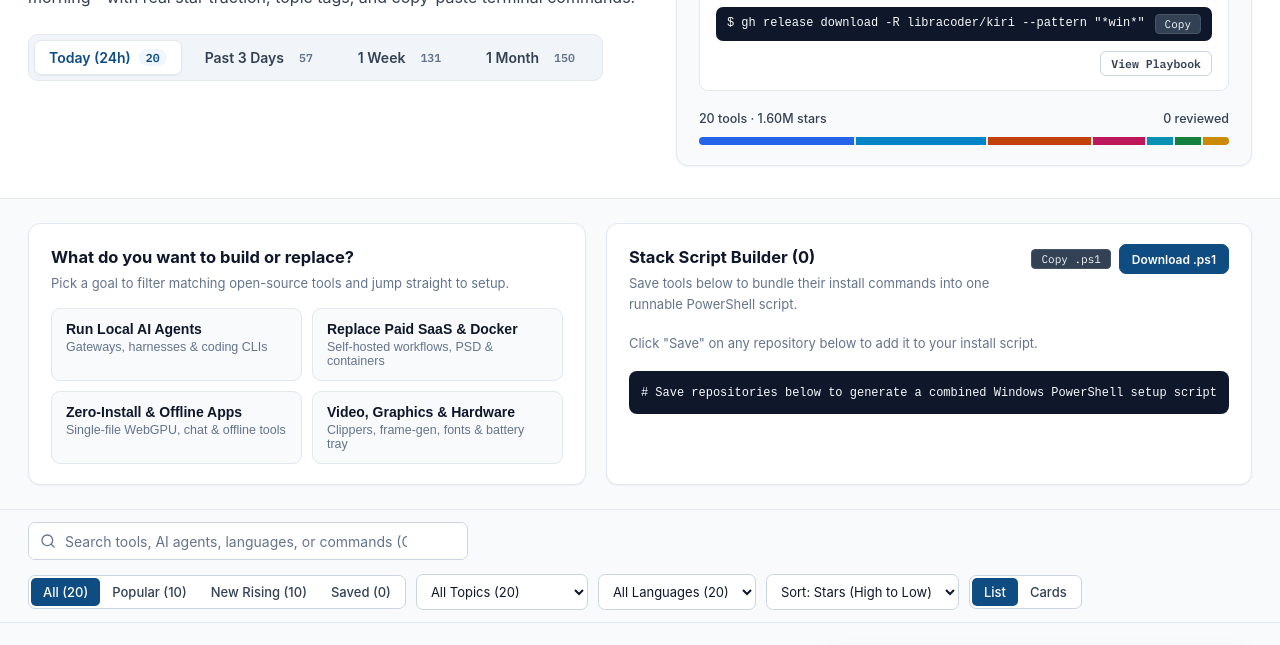
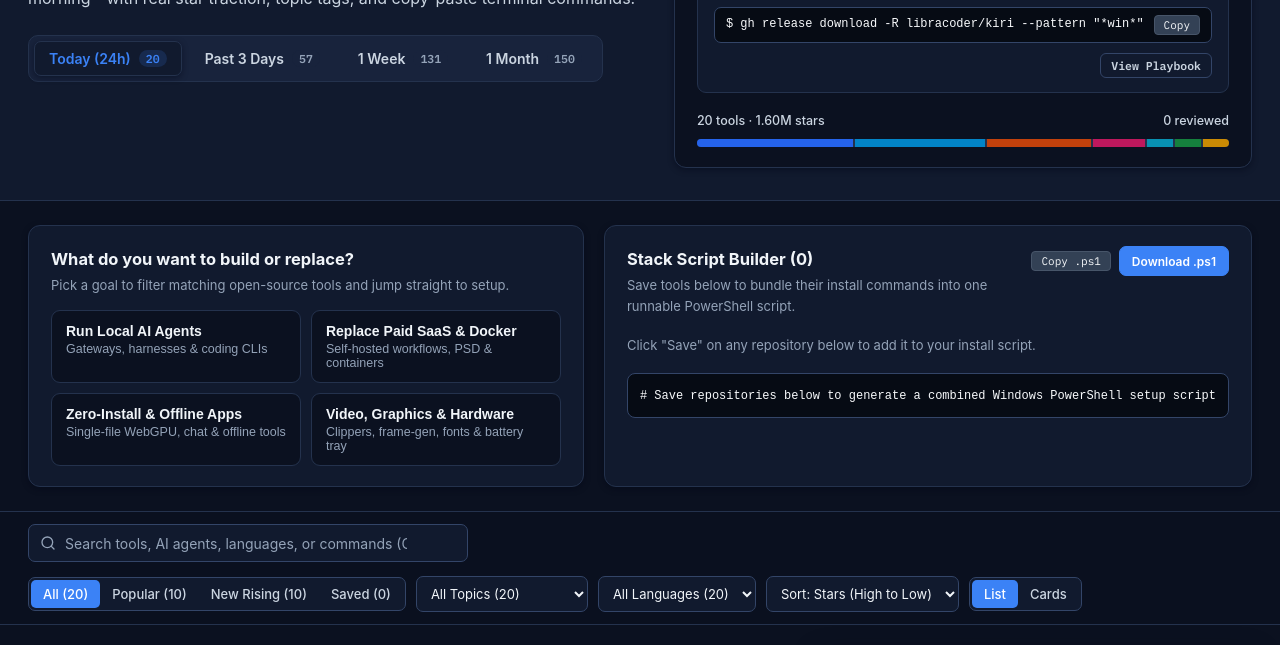
Before and after one commit to Chammin00/stackpulse, a website: page public/index.html in a window 1280 px wide. Shown: the part 364-1009 px from the top of the page. Drawn offline with Linux system fonts and the light colour scheme; no server answers; a web font is replaced by a local one.

Commit message:
Enable dark mode across Fresh New TeCH web and PWA app

```diff
--- a/public/index.html
+++ b/public/index.html
@@ -3,7 +3,7 @@
 <head>
   <meta charset="UTF-8" />
   <meta name="viewport" content="width=device-width, initial-scale=1.0" />
-  <meta name="theme-color" content="#0f4c81" />
+  <meta name="theme-color" content="#0b1120" />
   <meta name="apple-mobile-web-app-capable" content="yes" />
   <title>Fresh New TeCH — Daily Open-Source Intelligence</title>
   <link rel="manifest" href="./manifest.webmanifest" />
--- a/public/styles.css
+++ b/public/styles.css
@@ -1,32 +1,32 @@
 :root {
-  --paper: #f8fafc;
-  --surface: #ffffff;
-  --surface-subtle: #f1f5f9;
-  --border: #e2e8f0;
-  --border-strong: #cbd5e1;
+  --paper: #0b1120;
+  --surface: #111a2e;
+  --surface-subtle: #18233c;
+  --border: #24324d;
+  --border-strong: #334568;
 
-  --ink: #0f172a;
-  --ink-body: #334155;
-  --ink-muted: #64748b;
+  --ink: #f1f5f9;
+  --ink-body: #cbd5e1;
+  --ink-muted: #94a3b8;
 
-  --brand: #0f4c81;
-  --brand-hover: #0a365c;
-  --brand-soft: #eff6ff;
-  --brand-border: #bfdbfe;
+  --brand: #3b82f6;
+  --brand-hover: #2563eb;
+  --brand-soft: rgba(59, 130, 246, 0.16);
+  --brand-border: rgba(96, 165, 250, 0.36);
 
-  --emerald: #047857;
-  --emerald-soft: #ecfdf5;
-  --emerald-border: #a7f3d0;
+  --emerald: #34d399;
+  --emerald-soft: rgba(16, 185, 129, 0.14);
+  --emerald-border: rgba(52, 211, 153, 0.34);
 
-  --amber: #b45309;
-  --amber-soft: #fffbeb;
-  --amber-border: #fde68a;
+  --amber: #e2b97a;
+  --amber-soft: rgba(214, 178, 124, 0.14);
+  --amber-border: rgba(214, 178, 124, 0.35);
 
   --font-sans: 'Satoshi', -apple-system, BlinkMacSystemFont, 'Segoe UI', sans-serif;
   --font-mono: 'IBM Plex Mono', ui-monospace, SFMono-Regular, Consolas, monospace;
   --spring: cubic-bezier(0.16, 1, 0.3, 1);
-  --shadow-sm: 0 1px 2px rgba(15, 23, 42, 0.05);
-  --shadow-md: 0 6px 20px rgba(15, 23, 42, 0.06);
+  --shadow-sm: 0 2px 6px rgba(2, 6, 23, 0.45);
+  --shadow-md: 0 10px 28px rgba(2, 6, 23, 0.6);
 }
 
 *,
@@ -113,12 +113,12 @@ select:focus-visible {
 }
 
 .brand-ch-c {
-  color: #0f4c81;
+  color: #60a5fa;
   font-weight: 800;
 }
 
 .brand-ch-h {
-  color: #b48648;
+  color: #d6b27c;
   font-weight: 800;
 }
 
@@ -610,7 +610,8 @@ select:focus-visible {
   margin: 0;
   padding: 12px;
   border-radius: 8px;
-  background: #0f172a;
+  background: #060b14;
+  border: 1px solid var(--border-strong);
   color: #f8fafc;
   font-family: var(--font-mono);
   font-size: 12px;
@@ -636,7 +637,8 @@ select:focus-visible {
   gap: 10px;
   padding: 7px 11px;
   border-radius: 7px;
-  background: #0f172a;
+  background: #060b14;
+  border: 1px solid var(--border-strong);
   color: #f8fafc;
   font-family: var(--font-mono);
   font-size: 12px;
@@ -733,8 +735,8 @@ select:focus-visible {
 
 /* FILTER BAR */
 .filter-bar {
-  background: rgba(248, 250, 252, 0.94);
-  backdrop-filter: blur(8px);
+  background: rgba(11, 17, 32, 0.92);
+  backdrop-filter: blur(10px);
   border-bottom: 1px solid var(--border);
   position: sticky;
   top: 64px;
@@ -1120,7 +1122,7 @@ select:focus-visible {
   border-radius: 8px;
   overflow: hidden;
   margin-bottom: 10px;
-  background: #0f172a;
+  background: #060b14;
 }
 
 .code-block-bar {
@@ -1159,7 +1161,7 @@ select:focus-visible {
   font-size: 12.5px;
   line-height: 1.55;
   color: #f8fafc;
-  background: #0f172a;
+  background: #060b14;
   border-radius: 6px;
 }
 
--- a/public/sw.js
+++ b/public/sw.js
@@ -1,4 +1,4 @@
-const CACHE_NAME = 'fresh-new-tech-v2';
+const CACHE_NAME = 'fresh-new-tech-v3';
 const APP_SHELL = [
   './',
   './index.html',
```
Also changed, not shown: dist/data/reports.json, dist/index.html, dist/manifest.webmanifest, dist/styles.css, dist/sw.js, public/data/reports.json, public/manifest.webmanifest.
